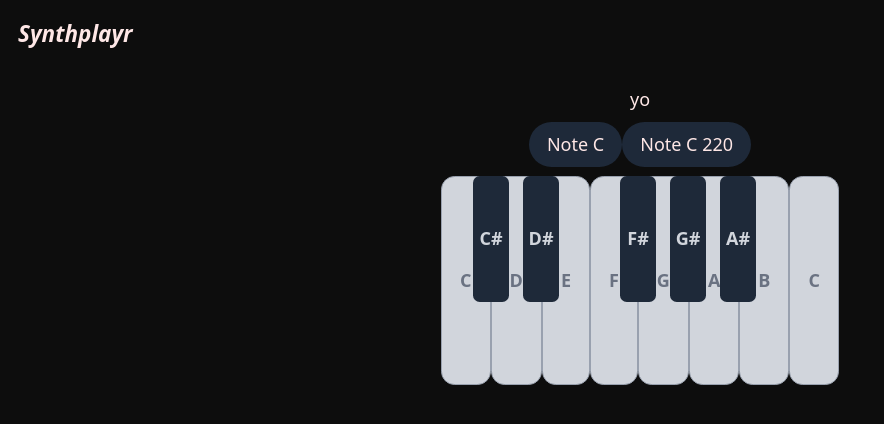
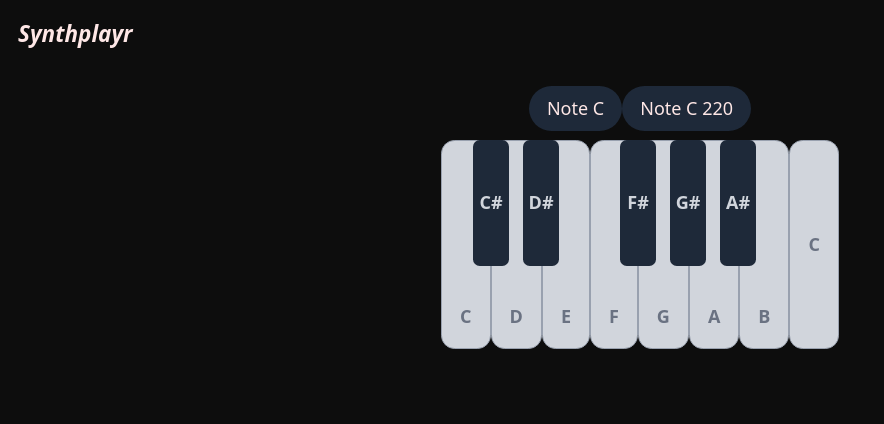
Before and after one commit to jonte265/synth-playr, a React (Vite) app: page / in a window 1280 px wide. Shown: the top 424 px of the page, without its empty margins (0-884 px from the left). Built offline with nearby package versions, Linux system fonts and the light colour scheme.

Commit message:
fix text

```diff
--- a/src/App.tsx
+++ b/src/App.tsx
@@ -40,7 +40,6 @@ function App() {
     <>
       <Header />
       <main className='flex flex-col gap-2 justify-center items-center p-4'>
-        <h1>yo</h1>
         <div>
           <button
             onMouseDown={() => playNote(440)}
@@ -62,56 +61,57 @@ function App() {
           <button
             onMouseDown={() => playNote(261.63)} // C4
             onMouseUp={stopNote}
-            className='bg-gray-300 hover:bg-gray-400 active:bg-gray-500 rounded-xl px-4 py-20 border border-gray-400 relative z-0 text-gray-500 font-bold'
+            className=' flex justify-center items-end pb-4 bg-gray-300 hover:bg-gray-400 active:bg-gray-500 rounded-xl px-4 py-20 border border-gray-400 relative z-0 text-gray-500 font-bold'
           >
             C
           </button>
           <button
             onMouseDown={() => playNote(293.66)} // D4
             onMouseUp={stopNote}
-            className='bg-gray-300 hover:bg-gray-400 active:bg-gray-500 rounded-xl px-4 py-20 border border-gray-400 relative z-0 text-gray-500 font-bold'
+            className='flex justify-center items-end pb-4
+ bg-gray-300 hover:bg-gray-400 active:bg-gray-500 rounded-xl px-4 py-20 border border-gray-400 relative z-0 text-gray-500 font-bold'
           >
             D
           </button>
           <button
             onMouseDown={() => playNote(329.63)} // E4
             onMouseUp={stopNote}
-            className='bg-gray-300 hover:bg-gray-400 active:bg-gray-500 rounded-xl px-4 py-20 border border-gray-400 relative z-0 text-gray-500 font-bold'
+            className='flex justify-center items-end pb-4 bg-gray-300 hover:bg-gray-400 active:bg-gray-500 rounded-xl px-4 py-20 border border-gray-400 relative z-0 text-gray-500 font-bold'
           >
             E
           </button>
           <button
             onMouseDown={() => playNote(349.23)} // F4
             onMouseUp={stopNote}
-            className='bg-gray-300 hover:bg-gray-400 active:bg-gray-500 rounded-xl px-4 py-20 border border-gray-400 relative z-0 text-gray-500 font-bold'
+            className='flex justify-center items-end pb-4 bg-gray-300 hover:bg-gray-400 active:bg-gray-500 rounded-xl px-4 py-20 border border-gray-400 relative z-0 text-gray-500 font-bold'
           >
             F
           </button>
           <button
             onMouseDown={() => playNote(392.0)} // G4
             onMouseUp={stopNote}
-            className='bg-gray-300 hover:bg-gray-400 active:bg-gray-500 rounded-xl px-4 py-20 border border-gray-400 relative z-0 text-gray-500 font-bold'
+            className='flex justify-center items-end pb-4 bg-gray-300 hover:bg-gray-400 active:bg-gray-500 rounded-xl px-4 py-20 border border-gray-400 relative z-0 text-gray-500 font-bold'
           >
             G
           </button>
           <button
             onMouseDown={() => playNote(440.0)} // A4
             onMouseUp={stopNote}
-            className='bg-gray-300 hover:bg-gray-400 active:bg-gray-500 rounded-xl px-4 py-20 border border-gray-400 relative z-0 text-gray-500 font-bold'
+            className='flex justify-center items-end pb-4 bg-gray-300 hover:bg-gray-400 active:bg-gray-500 rounded-xl px-4 py-20 border border-gray-400 relative z-0 text-gray-500 font-bold'
           >
             A
           </button>
           <button
             onMouseDown={() => playNote(493.88)} // B4
             onMouseUp={stopNote}
-            className='bg-gray-300 hover:bg-gray-400 active:bg-gray-500 rounded-xl px-4 py-20 border border-gray-400 relative z-0 text-gray-500 font-bold'
+            className='flex justify-center items-end pb-4 bg-gray-300 hover:bg-gray-400 active:bg-gray-500 rounded-xl px-4 py-20 border border-gray-400 relative z-0 text-gray-500 font-bold'
           >
             B
           </button>
           <button
             onMouseDown={() => playNote(523.25)} // C5
             onMouseUp={stopNote}
-            className='bg-gray-300 hover:bg-gray-400 active:bg-gray-500 rounded-xl px-4 py-20 border border-gray-400 relative z-0 text-gray-500 font-bold'
+            className=' bg-gray-300 hover:bg-gray-400 active:bg-gray-500 rounded-xl px-4 py-20 border border-gray-400 relative z-0 text-gray-500 font-bold'
           >
             C
           </button>
```
